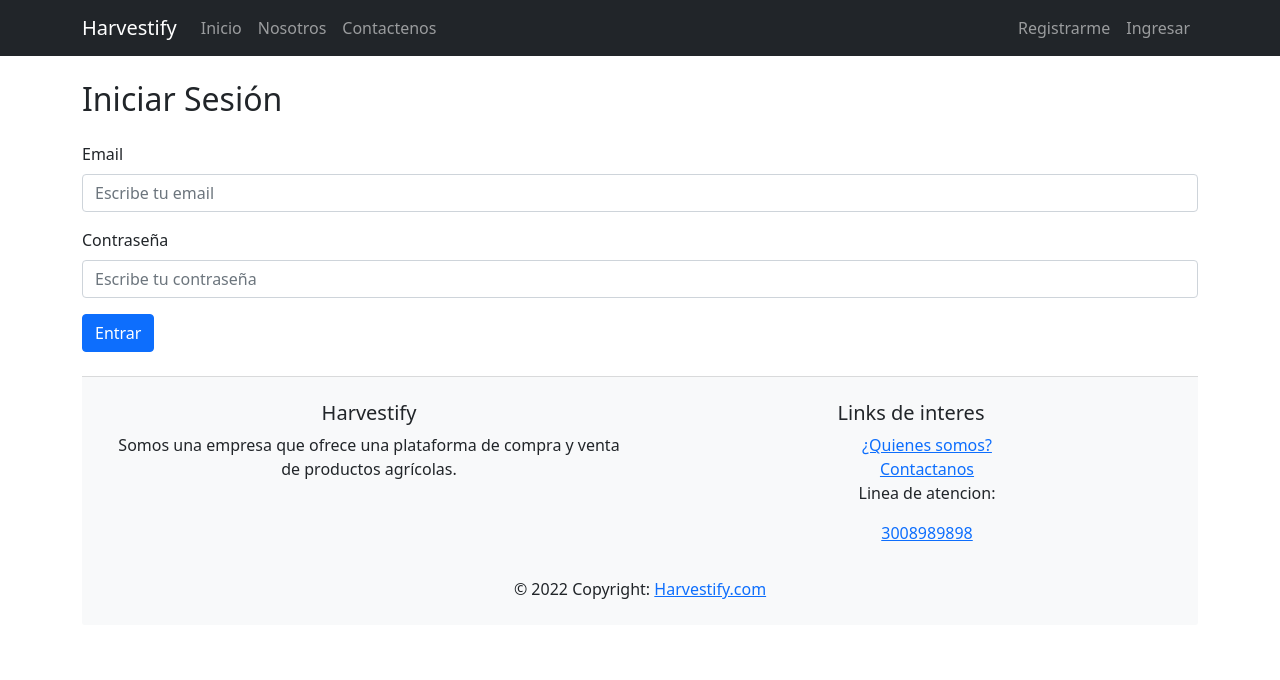
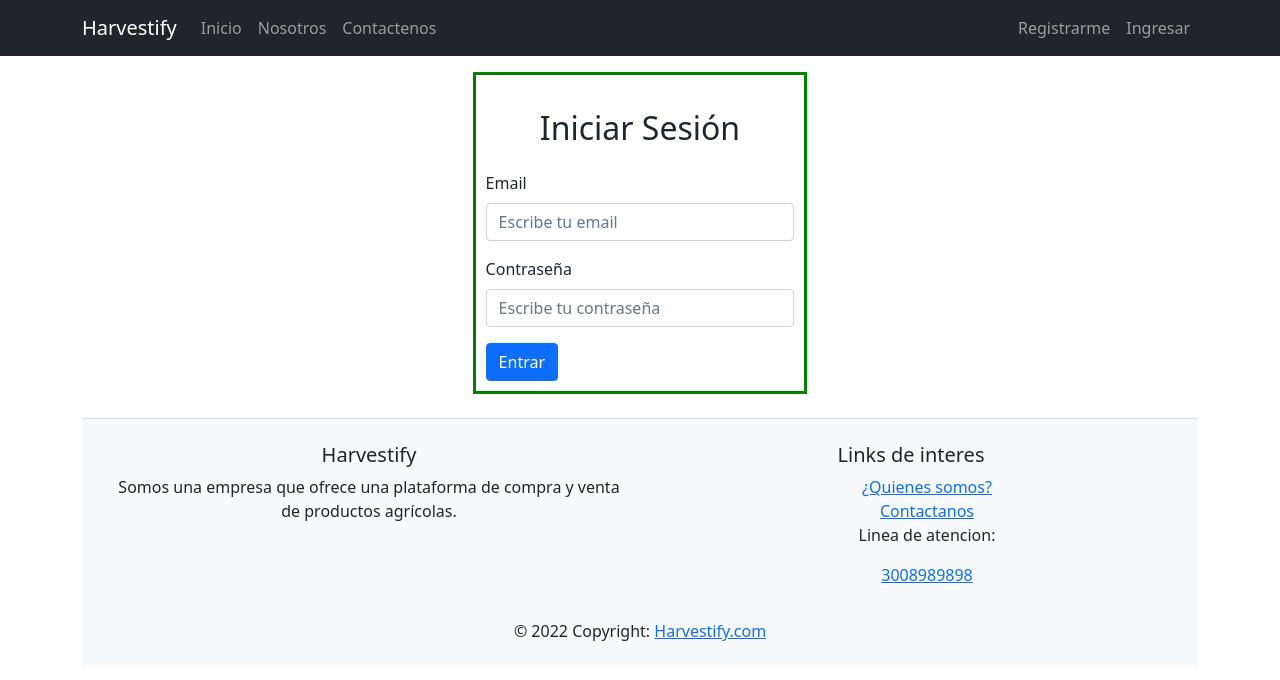
Before and after one commit to juanernestog/har-front, a React (Create React App) app: page /login/clients in a window 1280 px wide. Shown: the top 680 px of the page. Built offline with nearby package versions, Linux system fonts and the light colour scheme.

Commit message:
Create container for login forms

```diff
--- a/src/pages/LogIn.js
+++ b/src/pages/LogIn.js
@@ -5,9 +5,24 @@ import { Link } from 'react-router-dom';
 export default function LogIn() {
   return (
     <>
+      <div
+        style={{
+          margin: 'auto',
+          marginTop: '1rem',
+          width: '30%',
+          border: '3px solid green',
+          padding: '10px',
+          textAlign: 'center',
+        }}
+      >
         <h2 className="my-4">Iniciar Sesión</h2>
         <div className="d-flex justify-content-center">
-        <Button className="m-5" as={Link} variant="primary" to="/login/clients">
+          <Button
+            className="m-5"
+            as={Link}
+            variant="primary"
+            to="/login/clients"
+          >
             Cliente
           </Button>
           <Button
@@ -19,6 +34,7 @@ export default function LogIn() {
             Productor
           </Button>
         </div>
+      </div>
     </>
   );
 }
--- a/src/pages/LogInClients.js
+++ b/src/pages/LogInClients.js
@@ -41,7 +41,16 @@ export default function LogIn() {
 
   return (
     <>
-      <h2 className="my-4">Iniciar Sesión</h2>
+      <div
+        style={{
+          margin: 'auto',
+          marginTop: '1rem',
+          width: '30%',
+          border: '3px solid green',
+          padding: '10px',
+        }}
+      >
+        <h2 className="my-4 text-center">Iniciar Sesión</h2>
         {error && <Alert variant="danger">{error}</Alert>}
         <Form onSubmit={onSubmit}>
           <Form.Group className="mb-3">
@@ -64,6 +73,7 @@ export default function LogIn() {
             Entrar
           </Button>
         </Form>
+      </div>
     </>
   );
 }
--- a/src/pages/LogInProducers.js
+++ b/src/pages/LogInProducers.js
@@ -32,7 +32,16 @@ export default function LogIn() {
 
   return (
     <>
-      <h2 className="my-4">Iniciar Sesión</h2>
+      <div
+        style={{
+          margin: 'auto',
+          marginTop: '1rem',
+          width: '30%',
+          border: '3px solid green',
+          padding: '10px',
+        }}
+      >
+        <h2 className="my-4 text-center">Iniciar Sesión</h2>
         {error && <Alert variant="danger">{error}</Alert>}
         <Form onSubmit={onSubmit}>
           <Form.Group className="mb-3">
@@ -55,6 +64,7 @@ export default function LogIn() {
             Entrar
           </Button>
         </Form>
+      </div>
     </>
   );
 }
```
Lines whose indentation alone changed are shown as unchanged.
